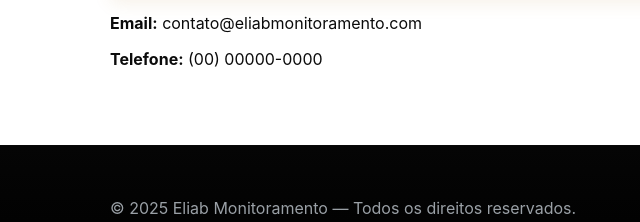
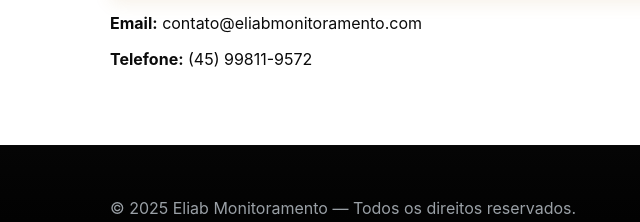
Before and after one commit to gcsamuel/eliab-monitoramento, a website: page contato.html in a window 1280 px wide. Shown: the part 692-914 px from the top of the page, 0-640 px from the left. Drawn offline with Linux system fonts and the light colour scheme.

Commit message:
arrumei o numero

```diff
--- a/contato.html
+++ b/contato.html
@@ -41,7 +41,7 @@
 
       <div class="contact-info">
         <p><strong>Email:</strong> contato@eliabmonitoramento.com</p>
-        <p><strong>Telefone:</strong> (00) 00000-0000</p>
+        <p><strong>Telefone:</strong> (45) 99811-9572</p>
       </div>
     </section>
   </main>
```
Also changed, not shown: 1 other file.
